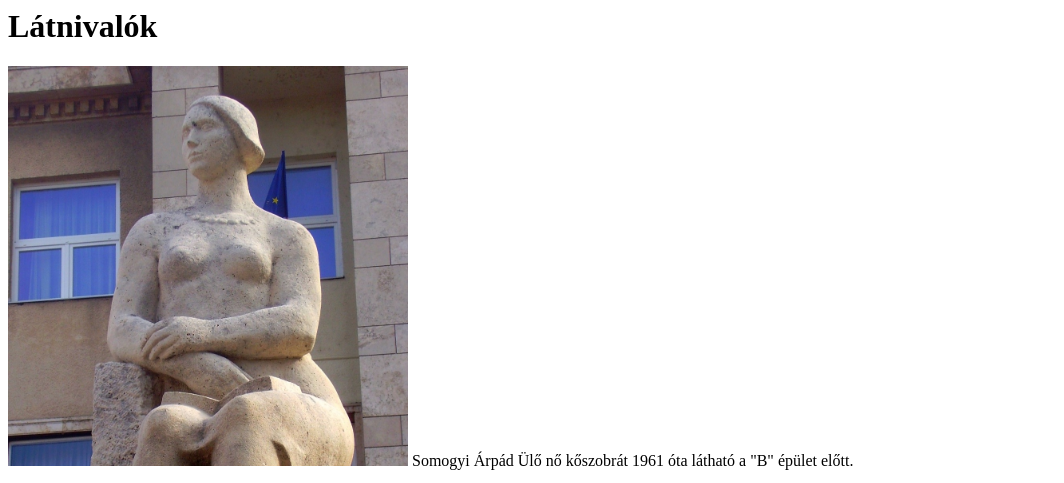
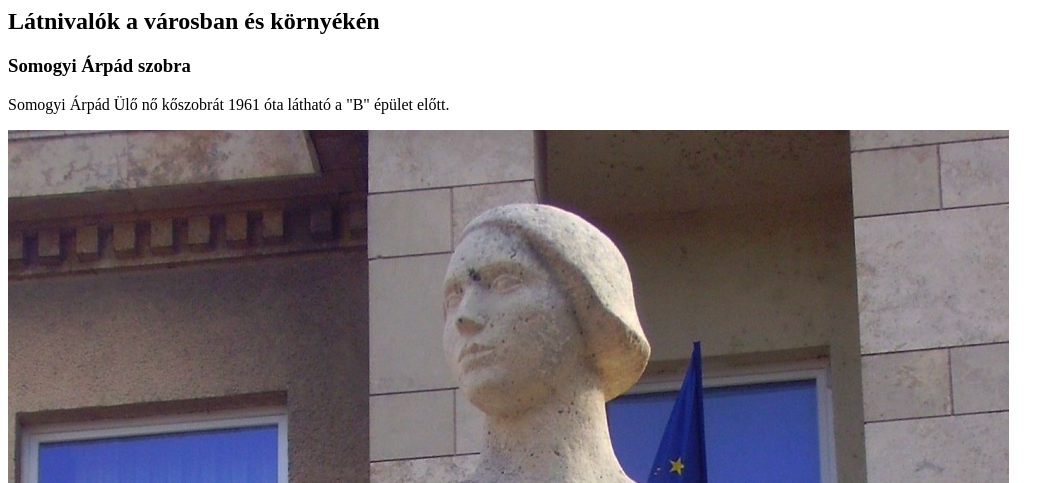
Before and after one commit to rentlerferi/Szakdolgozat, a PHP site: page /Pages/places.php in a window 1280 px wide; the page is wider, and only the part inside the window is pictured. Shown: the top 483 px of that part, without its empty margins (0-1064 px from the left). Run offline with PHP 8.4, Linux system fonts and the light colour scheme.

Commit message:
formats
building, front page and places formated.

```diff
--- a/Pages/index.php
+++ b/Pages/index.php
@@ -16,6 +16,7 @@
 
 	<script src="../javascript/slideshow.js"></script>
 	<script src="../javascript/maps.js"></script>
+	<script src="../javascript/gallery.js"></script>
 
 </head>
 <header>
--- a/Pages/login_field.php
+++ b/Pages/login_field.php
@@ -1,7 +1,8 @@
 <html>
 
 <body>
-    <div >
+
+    <div class="login-box">
         <h2>Belépés</h2>
         <form class="registration" method="POST">
             <label class="loglabel">Neptunkód:</label>
@@ -19,6 +20,8 @@
         }
         ?>
     </div>
+
+
 </body>
 
 </html>
--- a/Pages/main.php
+++ b/Pages/main.php
@@ -1,4 +1,5 @@
 <html>
+<h2>Üdvözlünk a United Unies weboldalán!</h2>
 <div class="slideshow-container">
 
     <!-- Full-width images with number and caption text -->
@@ -33,7 +34,7 @@
     </div>
 
 
-    <h1>Üdvözlünk a United Unies weboldalán!</h1>
+
 
     <p>Amikor bekerül valaki az egyetemre, egy csomó idegen emberrel, épülettel és kifejezéssel találkozik mindenki.
         Ha csinálnánk egy közvéleménykutatást az első napokban hogy ki tudja melyik az A01-es terem, nagy összeget
--- a/Pages/places.php
+++ b/Pages/places.php
@@ -1,125 +1,223 @@
-<html>
-<style>
-  #kep {
-    width: 400px;
-    transition: all 0.5s;
-  }
+<body>
+  <h2>Látnivalók a városban és környékén </h2>
+  <h3>Somogyi Árpád szobra </h3>
+  <div class="description">
 
-  #kep:hover {
-    width: 550px;
-    border: 2px white black;
-    box-shadow: 0px 0px 10px grey;
-  }
-</style>
-<style>
-  .kep {
-    width: 350px;
-    transition: all 0.5s;
-  }
+    <p>Somogyi Árpád Ülő nő kőszobrát 1961 óta látható a "B" épület előtt.</p>
+  </div>
+  <div class="display">
 
-  .kep:hover {
-    width: 400px;
-    border: 2px solid green;
-    box-shadow: 0px 0px 10px green;
-  }
-</style>
+    <div class="first-row">
+      <img src="../Images/szobor1.jpeg">
 
-<body>
-  <h1>Látnivalók</h1>
+    </div>
+    <div class=" second-row">
+      <iframe
+        src="https://www.google.com/maps/embed?pb=!1m18!1m12!1m3!1d2716.608030301469!2d17.906345615252075!3d47.087149731709886!2m3!1f0!2f0!3f0!3m2!1i1024!2i768!4f13.1!3m3!1m2!1s0x47699a6c3c4d1c35%3A0xe6dd5f792ed6576c!2sPannon%20Egyetem%20M%C3%A9rn%C3%B6ki%20Kar!5e0!3m2!1shu!2shu!4v1617725988666!5m2!1shu!2shu"></iframe>
+    </div>
 
-  <div class="nevezetessegek">
-    <img src="../Images/szobor1.jpeg" id="kep"> Somogyi Árpád Ülő nő kőszobrát 1961 óta látható a "B" épület előtt.
-    <p><iframe
-        src="https://www.google.com/maps/embed?pb=!1m18!1m12!1m3!1d2716.608030301469!2d17.906345615252075!3d47.087149731709886!2m3!1f0!2f0!3f0!3m2!1i1024!2i768!4f13.1!3m3!1m2!1s0x47699a6c3c4d1c35%3A0xe6dd5f792ed6576c!2sPannon%20Egyetem%20M%C3%A9rn%C3%B6ki%20Kar!5e0!3m2!1shu!2shu!4v1617725988666!5m2!1shu!2shu"></iframe>
+  </div>
+  <h3>Minerva szobor</h3>
+  <div class="description">
+
+    <p>A "B" épületben álló Minerva bronzszobor Lugossy László alkotása. A Magyar Tudomány Napján, 2000-ben avatták fel.
     </p>
   </div>
+  <div class="display">
 
-  <div class="nevezetessegek"><img src="../Images/szobor2.jpeg" id="kep">
-    A "B" épületben álló Minerva bronzszobor Lugossy László alkotása. A Magyar Tudomány Napján, 2000-ben avatták fel.
-    <p><iframe
+    <div class="first-row">
+      <img src="../Images/szobor2.jpeg">
+
+    </div>
+    <div class=" second-row"><iframe
         src="https://www.google.com/maps/embed?pb=!1m18!1m12!1m3!1d2716.608030301469!2d17.906345615252075!3d47.087149731709886!2m3!1f0!2f0!3f0!3m2!1i1024!2i768!4f13.1!3m3!1m2!1s0x47699a6c3c4d1c35%3A0xe6dd5f792ed6576c!2sPannon%20Egyetem%20M%C3%A9rn%C3%B6ki%20Kar!5e0!3m2!1shu!2shu!4v1617725988666!5m2!1shu!2shu"></iframe>
-    </p>
+
+    </div>
+
   </div>
+  <h3>Bronz rózsa </h3>
+  <div class="description">
 
-  <div class="nevezetessegek"><img src="../Images/szobor3.jpg" id="kep">
-    Az 1956 emlékére készült bronz örökmécses Raffay Béla munkája, és a "B" épület falát ékesíti.
-    <p><iframe
-        src="https://www.google.com/maps/embed?pb=!1m18!1m12!1m3!1d2716.608030301469!2d17.906345615252075!3d47.087149731709886!2m3!1f0!2f0!3f0!3m2!1i1024!2i768!4f13.1!3m3!1m2!1s0x47699a6c3c4d1c35%3A0xe6dd5f792ed6576c!2sPannon%20Egyetem%20M%C3%A9rn%C3%B6ki%20Kar!5e0!3m2!1shu!2shu!4v1617725988666!5m2!1shu!2shu"></iframe>
-    </p>
+    <p>Az 1956 emlékére készült bronz örökmécses Raffay Béla munkája, és a "B" épület falát ékesíti.</p>
   </div>
+  <div class="display">
 
-  <div class="nevezetessegek"><img src="../Images/varhegy.jpg" id="kep">
-    Veszprémi Vár: A veszprémi vár a X-XI. században a hét dombra épült város egyik magaslatán, a Várhegyen alakult ki.
-    A meredek, szakadékos hegyoldalak szélén körbefutó fal jelzi az egykori erődítményt, amelynek területén ma lépésről
-    lépésre történelmi épületek magasodnak.
-    <p> <iframe
+    <div class="first-row">
+      <img src="../Images/szobor3.jpg">
+
+    </div>
+    <div class=" second-row">
+      <iframe
         src="https://www.google.com/maps/embed?pb=!1m18!1m12!1m3!1d2716.1285473806483!2d17.901294015347993!3d47.09655057915417!2m3!1f0!2f0!3f0!3m2!1i1024!2i768!4f13.1!3m3!1m2!1s0x47699a5dafc2bf35%3A0xd480ee02c6982856!2zVmVzenByw6ltaSBWw6Fy!5e0!3m2!1shu!2shu!4v1621179875427!5m2!1shu!2shu"></iframe>
-    </p>
+
+    </div>
+
   </div>
+  <h3>Veszprémi Vár</h3>
+  <div class="description">
 
-  <div class="nevezetessegek"><img src="../Images/tuztorony.jpg" id="kep">
-    Veszprémi tűztorony: eredetileg a várkapu védelmére emelték a Tűztornyot, ami mára már a város egyik szimbóluma
-    lett.
-    <p><iframe
+    <p>A veszprémi vár a X-XI. században a hét dombra épült város egyik magaslatán, a Várhegyen alakult
+      ki.
+      A meredek, szakadékos hegyoldalak szélén körbefutó fal jelzi az egykori erődítményt, amelynek területén ma
+      lépésről
+      lépésre történelmi épületek magasodnak.</p>
+  </div>
+  <div class="display">
+
+    <div class="first-row">
+      <img src="../Images/varhegy.jpg">
+
+    </div>
+    <div class=" second-row">
+      <iframe
         src="https://www.google.com/maps/embed?pb=!1m18!1m12!1m3!1d2716.2194476239406!2d17.90345291534788!3d47.09476847915404!2m3!1f0!2f0!3f0!3m2!1i1024!2i768!4f13.1!3m3!1m2!1s0x47699a678d874c8d%3A0x2ec074a16dfbb775!2sT%C5%B1ztorony!5e0!3m2!1shu!2shu!4v1621180045699!5m2!1shu!2shu"></iframe>
-    </p>
+
+    </div>
+
   </div>
+  <h3>Veszprémi tűztorony </h3>
+  <div class="description">
 
-  <div class="nevezetessegek"><img src="../Images/szentistv.jpg" id="kep">
-    Szent István és Gizella szobra: Az első magyar királyi pár, Szent István és Boldog Gizella szobra magasodik az
-    óváros fölé, szinte védelmezve a települést és lakóit.
-    <p><iframe
-        src="https://www.google.com/maps/embed?pb=!1m18!1m12!1m3!1d2716.081288009388!2d17.900230515348024!3d47.09747707915415!2m3!1f0!2f0!3f0!3m2!1i1024!2i768!4f13.1!3m3!1m2!1s0x47699a5c3822caad%3A0x3f979bd648fa88eb!2sSzent%20Istv%C3%A1n%20kir%C3%A1ly%20%C3%A9s%20Boldog%20Gizella%20kir%C3%A1lyn%C3%A9%20szobra!5e0!3m2!1shu!2shu!4v1621180101003!5m2!1shu!2shu"></iframe>
-    </p>
+    <p>Eeredetileg a várkapu védelmére emelték a Tűztornyot, ami mára már a város egyik szimbóluma
+      lett.</p>
   </div>
+  <div class="display">
 
-  <div class="nevezetessegek"><img src="../Images/hosok.jpg" id="kep">
-    Hősők kapuja: A Hősök Kapuja az 1848/49-es forradalom és szabadságharc, az I. és a II. világháború, valamint az
-    1956-os forradalom és szabadságharc veszprémi eseményeinek és hőseinek történetét mutatja be.
-    <p><iframe
-        src="https://www.google.com/maps/embed?pb=!1m18!1m12!1m3!1d2716.1986215447073!2d17.90345551534798!3d47.09517677915415!2m3!1f0!2f0!3f0!3m2!1i1024!2i768!4f13.1!3m3!1m2!1s0x47699a678fe678af%3A0xeb273ced41ad2c32!2zVmVzenByw6ltLCBIxZFzw7ZrIGthcHVqYSwgVsOhciB1LiAyLCA4MjAw!5e0!3m2!1shu!2shu!4v1621180278840!5m2!1shu!2shu"></iframe>
-    </p>
-  </div>
-
-  <div class="nevezetessegek"><img src="../Images/ovaros.jpg" id="kep">
-    Óváros tér: Ez a hely város szíve. Korábban piactérként használták, mára a legnépszerűbb fesztiválok egyik állandó
-    helyszíne.
-    <p><iframe
-        src="https://www.google.com/maps/embed?pb=!1m18!1m12!1m3!1d2716.252734379652!2d17.90465841534785!3d47.094115879154046!2m3!1f0!2f0!3f0!3m2!1i1024!2i768!4f13.1!3m3!1m2!1s0x47699a67c8b69135%3A0xe4698fd7e88ae788!2zw5N2w6Fyb3MgVMOpcg!5e0!3m2!1shu!2shu!4v1621180333663!5m2!1shu!2shu"></iframe>
-    </p>
-  </div>
-
-  <div class="nevezetessegek"><img src="../Images/gizellakilato.jpeg" id="kep">
-    Gizella Királyné Kilátó: A Gulya-dombi parkerdőben található "nagy kilátóról" csodálatos panoráma nyílik a
-    Benedek-hegyre, a Várra, a Szent István völgyhídra, a Bakony-hegység második legmagasabb csúcsára, a Papod-hegyre és
-    a Csatár-hegyi kilátóra.
-    <p><iframe
-        src="https://www.google.com/maps/embed?pb=!1m18!1m12!1m3!1d2716.2072825172627!2d17.88452041534794!3d47.09500697915411!2m3!1f0!2f0!3f0!3m2!1i1024!2i768!4f13.1!3m3!1m2!1s0x47699a4fb52e9a93%3A0xe14a406d0472caf0!2zR2l6ZWxsYSBLaXLDoWx5bsOpIEtpbMOhdMOz!5e0!3m2!1shu!2shu!4v1621180374277!5m2!1shu!2shu"></iframe>
-    </p>
-  </div>
-
-  <div class="nevezetessegek"><img src="../Images/cannyon.jpg" id="kep">
-    Grand Canyon pub: nyitvatartás 18:00 - 24:00
-    <p><iframe
-        src="https://www.google.com/maps/embed?pb=!1m18!1m12!1m3!1d2716.3267841606603!2d17.908231415347835!3d47.092664079153955!2m3!1f0!2f0!3f0!3m2!1i1024!2i768!4f13.1!3m3!1m2!1s0x47699a66077f6c6f%3A0xc4cfaff280a8afa8!2zR3JhbmQgQ2FueW9uIFPDtnLDtnrFkQ!5e0!3m2!1shu!2shu!4v1621180481430!5m2!1shu!2shu"></iframe>
-    </p>
-  </div>
-
-  <div class="nevezetessegek"><img src="../Images/diploma.jpg" id="kep">
-    DiplomaFosztó Klub : nyitvatartás 12:00 - 23:00
-    <p><iframe
-        src="https://www.google.com/maps/embed?pb=!1m18!1m12!1m3!1d2716.6847161480255!2d17.906489215347538!3d47.085646079153534!2m3!1f0!2f0!3f0!3m2!1i1024!2i768!4f13.1!3m3!1m2!1s0x47699b2805f2d5d1%3A0x6a2934a65d5e63ee!2sDiplomaFoszt%C3%B3%20Klub!5e0!3m2!1shu!2shu!4v1621180534171!5m2!1shu!2shu"></iframe>
-    </p>
-  </div>
-
-  <div class="nevezetessegek"><img src="../Images/geszti.jpg" id="kep">
-    Gesztenyés Söröző: nyitvatartás 14:00 - 02:00
-    <p><iframe
-        src="https://www.google.com/maps/embed?pb=!1m18!1m12!1m3!1d2716.418561032181!2d17.899405115347747!3d47.09086467915387!2m3!1f0!2f0!3f0!3m2!1i1024!2i768!4f13.1!3m3!1m2!1s0x47699a4279017d7d%3A0x38e16de2338e946a!2zR2VzenRlbnnDqXMgU8O2csO2esWR!5e0!3m2!1shu!2shu!4v1621180587838!5m2!1shu!2shu"></iframe>
-    </p>
-  </div>
+    <div class="first-row">
+      <img src="../Images/tuztorony.jpg">
 
 
+    </div>
+    <div class=" second-row">
+      <iframe
+        src="https://www.google.com/maps/embed?pb=!1m18!1m12!1m3!1d2716.081288009388!2d17.900230515348024!3d47.09747707915415!2m3!1f0!2f0!3f0!3m2!1i1024!2i768!4f13.1!3m3!1m2!1s0x47699a5c3822caad%3A0x3f979bd648fa88eb!2sSzent%20Istv%C3%A1n%20kir%C3%A1ly%20%C3%A9s%20Boldog%20Gizella%20kir%C3%A1lyn%C3%A9%20szobra!5e0!3m2!1shu!2shu!4v1621180101003!5m2!1shu!2shu"></iframe>
+
+      < </div>
+
+    </div>
+    <h3>Szent István és Gizella szobra</h3>
+    <div class="description">
+
+      <p>Az első magyar királyi pár, Szent István és Boldog Gizella szobra magasodik az
+        óváros fölé, szinte védelmezve a települést és lakóit.</p>
+    </div>
+    <div class="display">
+
+      <div class="first-row">
+        <img src="../Images/szentistv.jpg">
+
+
+      </div>
+      <div class=" second-row">
+        <iframe
+          src="https://www.google.com/maps/embed?pb=!1m18!1m12!1m3!1d2716.1986215447073!2d17.90345551534798!3d47.09517677915415!2m3!1f0!2f0!3f0!3m2!1i1024!2i768!4f13.1!3m3!1m2!1s0x47699a678fe678af%3A0xeb273ced41ad2c32!2zVmVzenByw6ltLCBIxZFzw7ZrIGthcHVqYSwgVsOhciB1LiAyLCA4MjAw!5e0!3m2!1shu!2shu!4v1621180278840!5m2!1shu!2shu"></iframe>
+
+      </div>
+
+    </div>
+    <h3>Hősők kapuja </h3>
+    <div class="description">
+
+      <p>A Hősök Kapuja az 1848/49-es forradalom és szabadságharc, az I. és a II. világháború, valamint az
+        1956-os forradalom és szabadságharc veszprémi eseményeinek és hőseinek történetét mutatja be.</p>
+    </div>
+    <div class="display">
+
+      <div class="first-row">
+        <img src="../Images/hosok.jpg">
+
+
+      </div>
+      <div class=" second-row">
+        <iframe
+          src="https://www.google.com/maps/embed?pb=!1m18!1m12!1m3!1d2716.252734379652!2d17.90465841534785!3d47.094115879154046!2m3!1f0!2f0!3f0!3m2!1i1024!2i768!4f13.1!3m3!1m2!1s0x47699a67c8b69135%3A0xe4698fd7e88ae788!2zw5N2w6Fyb3MgVMOpcg!5e0!3m2!1shu!2shu!4v1621180333663!5m2!1shu!2shu"></iframe>
+
+      </div>
+
+    </div>
+    <h3>Óváros tér</h3>
+    <div class="description">
+
+      <p>Ez a hely város szíve. Korábban piactérként használták, mára a legnépszerűbb fesztiválok egyik
+        állandó
+        helyszíne.</p>
+    </div>
+    <div class="display">
+
+      <div class="first-row">
+        <img src="../Images/ovaros.jpg">
+
+
+
+      </div>
+      <div class=" second-row">
+        <iframe
+          src="https://www.google.com/maps/embed?pb=!1m18!1m12!1m3!1d2716.252734379652!2d17.90465841534785!3d47.094115879154046!2m3!1f0!2f0!3f0!3m2!1i1024!2i768!4f13.1!3m3!1m2!1s0x47699a67c8b69135%3A0xe4698fd7e88ae788!2zw5N2w6Fyb3MgVMOpcg!5e0!3m2!1shu!2shu!4v1621180333663!5m2!1shu!2shu"></iframe>
+
+      </div>
+
+    </div>
+    <h3>Gizella Királyné Kilátó </h3>
+    <div class="description">
+
+      <p> A Gulya-dombi parkerdőben található "nagy kilátóról" csodálatos panoráma nyílik a
+        Benedek-hegyre, a Várra, a Szent István völgyhídra, a Bakony-hegység második legmagasabb csúcsára, a
+        Papod-hegyre
+        és
+        a Csatár-hegyi kilátóra.</p>
+    </div>
+    <div class="display">
+
+      <div class="first-row">
+        <img src="../Images/gizellakilato.jpeg">
+
+
+      </div>
+      <div class=" second-row">
+        <iframe
+          src="https://www.google.com/maps/embed?pb=!1m18!1m12!1m3!1d2716.2072825172627!2d17.88452041534794!3d47.09500697915411!2m3!1f0!2f0!3f0!3m2!1i1024!2i768!4f13.1!3m3!1m2!1s0x47699a4fb52e9a93%3A0xe14a406d0472caf0!2zR2l6ZWxsYSBLaXLDoWx5bsOpIEtpbMOhdMOz!5e0!3m2!1shu!2shu!4v1621180374277!5m2!1shu!2shu"></iframe>
+
+      </div>
+
+    </div>
+    <h3>Grand Canyon pub </h3>
+    <div class="description">
+
+      <p>Nyitvatartás 18:00 - 24:00</p>
+    </div>
+    <div class="display">
+
+      <div class="first-row">
+        <img src="../Images/cannyon.jpg">
+
+
+      </div>
+      <div class=" second-row">
+        <iframe
+          src="https://www.google.com/maps/embed?pb=!1m18!1m12!1m3!1d2716.3267841606603!2d17.908231415347835!3d47.092664079153955!2m3!1f0!2f0!3f0!3m2!1i1024!2i768!4f13.1!3m3!1m2!1s0x47699a66077f6c6f%3A0xc4cfaff280a8afa8!2zR3JhbmQgQ2FueW9uIFPDtnLDtnrFkQ!5e0!3m2!1shu!2shu!4v1621180481430!5m2!1shu!2shu"></iframe>
+
+
+      </div>
+
+    </div>
+    <h3>Gesztenyés Söröző </h3>
+    <div class="description">
+
+      <p>Nyitvatartás 14:00 - 02:00</p>
+    </div>
+    <div class="display">
+
+      <div class="first-row">
+        <img src="../Images/geszti.jpg">
+
+      </div>
+      <div class=" second-row">
+        <iframe
+          src="https://www.google.com/maps/embed?pb=!1m18!1m12!1m3!1d2716.418561032181!2d17.899405115347747!3d47.09086467915387!2m3!1f0!2f0!3f0!3m2!1i1024!2i768!4f13.1!3m3!1m2!1s0x47699a4279017d7d%3A0x38e16de2338e946a!2zR2VzenRlbnnDqXMgU8O2csO2esWR!5e0!3m2!1shu!2shu!4v1621180587838!5m2!1shu!2shu"></iframe>
+
+      </div>
+
+    </div>
 </body>
 
 </html>
--- a/style/registration.css
+++ b/style/registration.css
@@ -133,3 +133,9 @@
    color: #fff;
    cursor: pointer;
  }
+
+.login-box{
+  background-color: #fff;
+  height: auto;
+  width: 30%;
+}
```
Also changed, not shown: Pages/buildings.php (+108 -21 lines), style/buildings.css (+107 -13 lines), Images/cannyon.jpg, Images/kk.jpg, Images/kkaula.jpg (added), Images/registration.jpg, style/page.css (line endings or trailing spaces).
